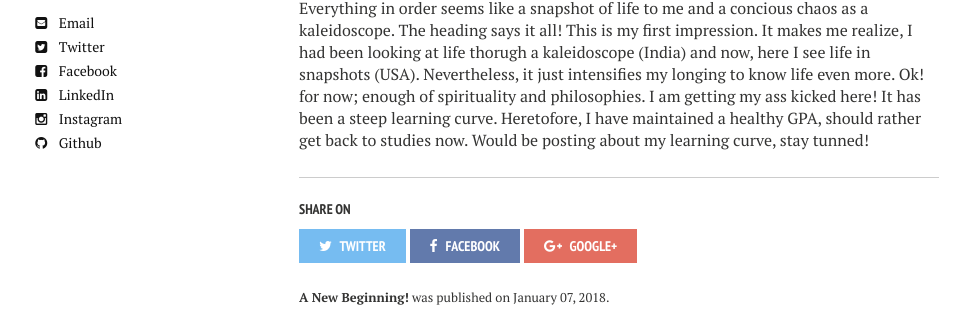
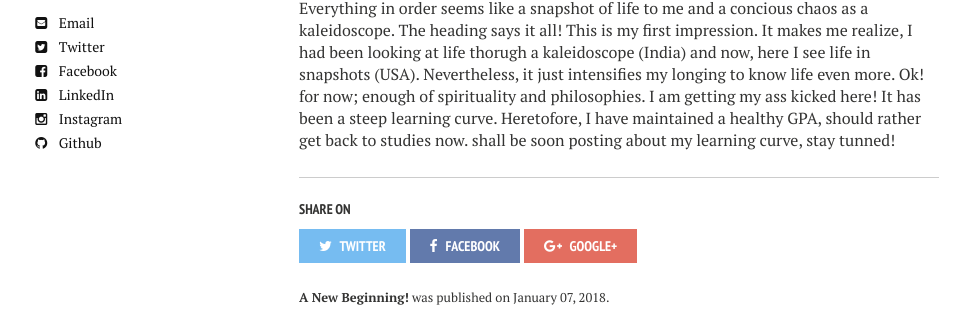
Before and after one commit to DhananjayGupta300/DhananjayGupta300.github.io, a Jekyll site: the page built from _posts/2018-01-07-A-New-Begining!.md, in a window 1280 px wide. Shown: the part 359-683 px from the top of the page, without its empty margins (21-989 px from the left). Built offline with Jekyll 4.4.1, drawn with Linux system fonts in a browser that asks for light colours; nearby versions of some CDN libraries.

Commit message:
Update 2018-01-07-A-New-Begining!.md

```diff
--- a/_posts/2018-01-07-A-New-Begining!.md
+++ b/_posts/2018-01-07-A-New-Begining!.md
@@ -9,4 +9,4 @@
 The date had finally come! all hardwork and unlimited shopping culminates on 2nd August, 2017. I am leaving home to pursue my Master's in Computer Science at the pretigious University of Illinois at Chicago. It had been a roller coaster ride. Ecstatic moments, heartbreaks and sleepless nights; I have seen all. I have made no opinions. Let's see the things the way they are.
 ### Consious organic chaos! to a World of order
 
-Everything in order seems like a snapshot of life to me and a concious chaos as a kaleidoscope. The heading says it all! This is my first impression. It makes me realize, I had been looking at life thorugh a kaleidoscope (India) and now, here I see life in snapshots (USA). Nevertheless, it just intensifies my longing to know life even more. Ok! for now; enough of spirituality and philosophies. I am getting my ass kicked here! It has been a steep learning curve. Heretofore, I have maintained a healthy GPA, should rather get back to studies now. Would be posting about my learning curve, stay tunned!
+Everything in order seems like a snapshot of life to me and a concious chaos as a kaleidoscope. The heading says it all! This is my first impression. It makes me realize, I had been looking at life thorugh a kaleidoscope (India) and now, here I see life in snapshots (USA). Nevertheless, it just intensifies my longing to know life even more. Ok! for now; enough of spirituality and philosophies. I am getting my ass kicked here! It has been a steep learning curve. Heretofore, I have maintained a healthy GPA, should rather get back to studies now. shall be soon posting about my learning curve, stay tunned!
```
